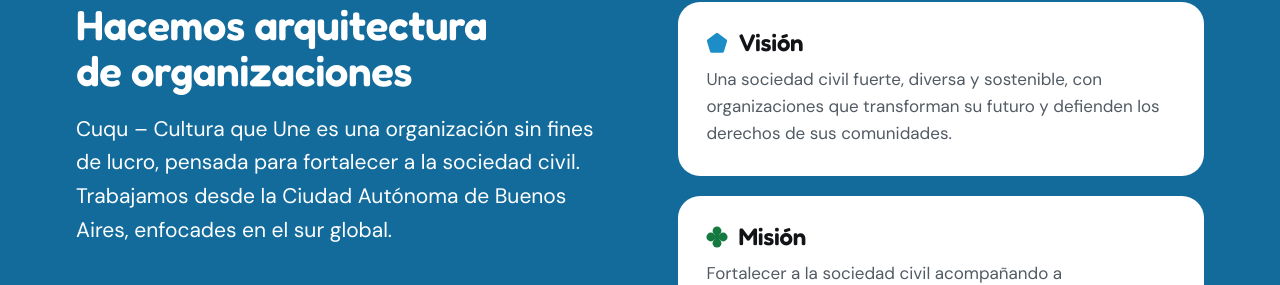
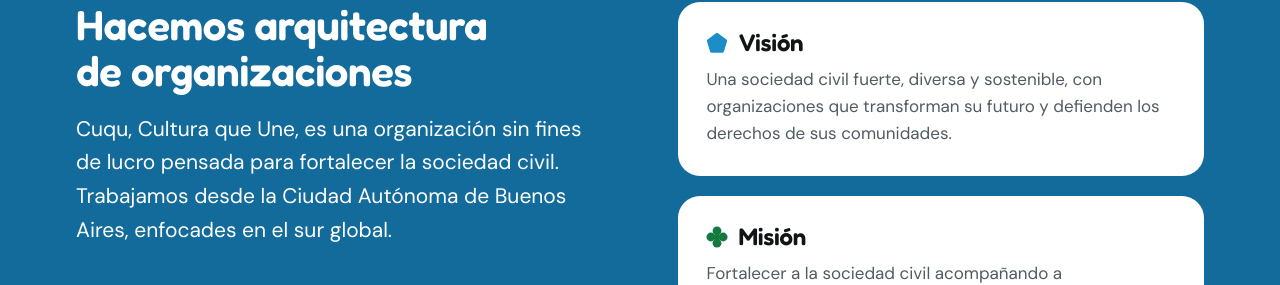
Before and after one commit to lautarojustin/sitio-cuqu, a plain HTML site: page index.html in a window 1280 px wide. Shown: the part 673-958 px from the top of the page. Drawn offline with Linux system fonts and the light colour scheme.

Commit message:
Puntuación en Qué es Cuqu
Co-Authored-By: Claude Opus 5.5 <noreply@anthropic.com>

```diff
--- a/index.html
+++ b/index.html
@@ -117,7 +117,7 @@
       <div class="quienes-grid">
         <div>
           <h2 data-en="We do organizational architecture">Hacemos arquitectura de organizaciones</h2>
-          <p class="lead" data-en="Cuqu – Cultura que Une is a non-profit organization created to strengthen civil society. We work from the Autonomous City of Buenos Aires, focused on the Global South.">Cuqu – Cultura que Une es una organización sin fines de lucro, pensada para fortalecer a la sociedad civil. Trabajamos desde la Ciudad Autónoma de Buenos Aires, enfocades en el sur global.</p>
+          <p class="lead" data-en="Cuqu, Cultura que Une, is a non-profit organization created to strengthen civil society. We work from the Autonomous City of Buenos Aires, focused on the Global South.">Cuqu, Cultura que Une, es una organización sin fines de lucro pensada para fortalecer la sociedad civil. Trabajamos desde la Ciudad Autónoma de Buenos Aires, enfocades en el sur global.</p>
           <div class="datos">
             <div class="dato"><strong>+10</strong><span data-en="years of team experience in the social sector">años de trayectoria del equipo en el sector social</span></div>
             <div class="dato"><strong>+75</strong><span data-en="organizations, collectives and activists we've worked with">organizaciones, colectivos y activistas con les que trabajamos</span></div>          </div>
```
